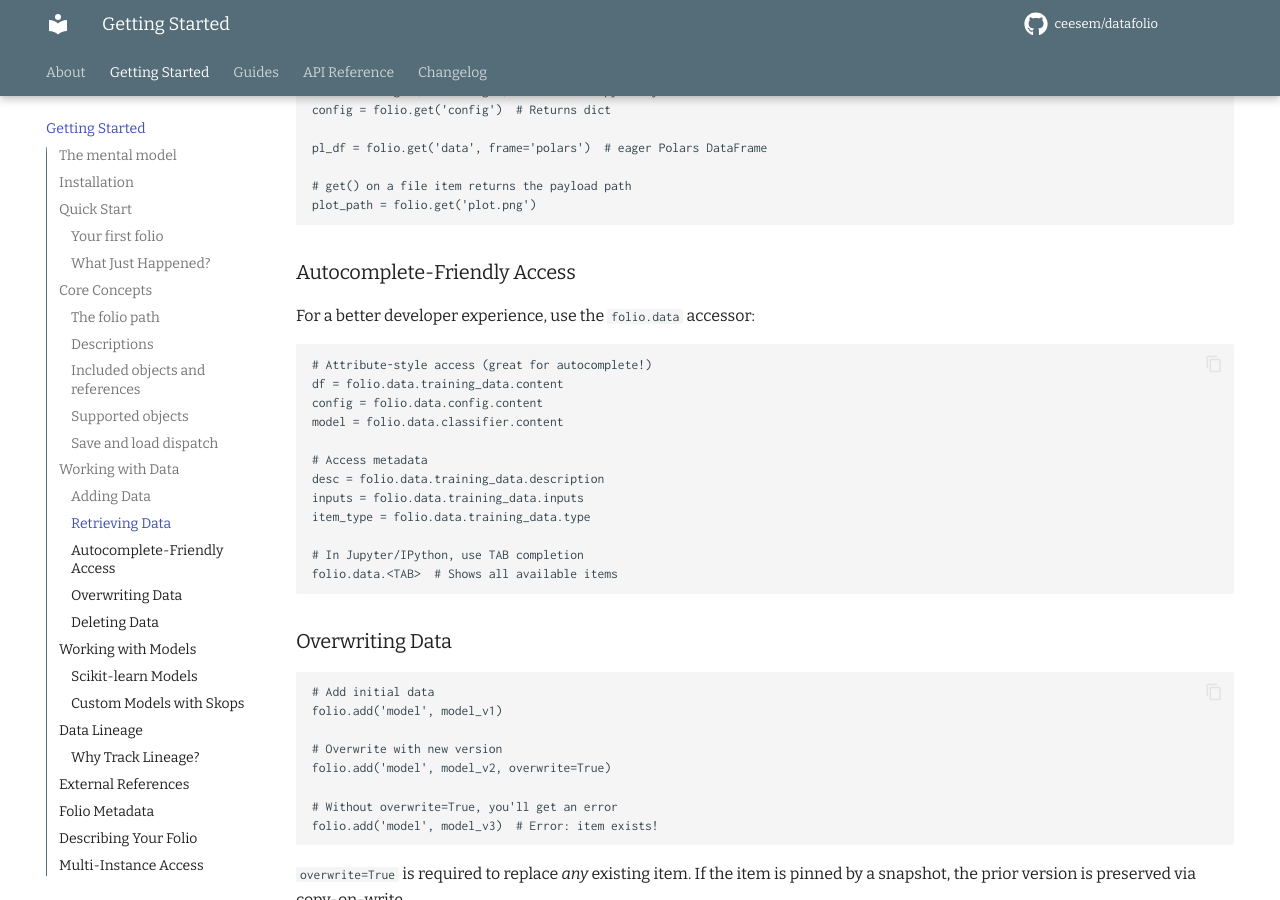
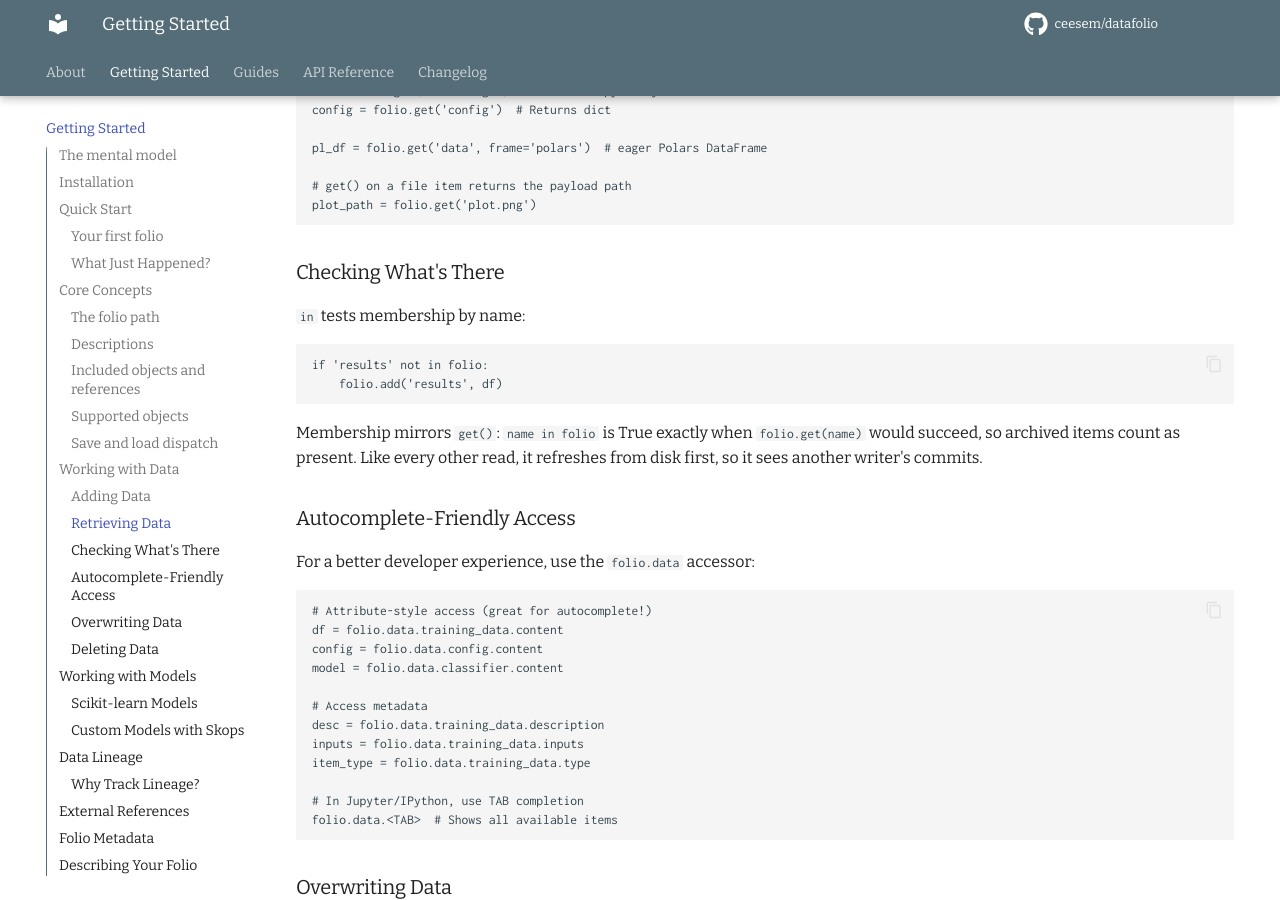
Before and after one commit to ceesem/datafolio, an MkDocs documentation site: the page built from docs/guides/getting-started.md, in a window 1280 px wide and 900 px high, scrolled down 4551 px. Built offline with MkDocs 1.6.1 and Material for MkDocs 9.7.7, drawn with Linux system fonts in a browser that asks for light colours; comment, search, counter and statistics services are not loaded.

Commit message:
Docs: document `in folio`; make the package API page real
`__contains__` shipped without user-facing docs. It is now covered in the
getting-started guide, the changelog, the README, and the method reference,
including the semantics that are not obvious from the signature: membership
mirrors get(), so archived items count as present, and it auto-refreshes
like every other read entry point.

The "Complete API" page rendered nothing — `::: src.datafolio` produced a
module list and no members, so the curated DataFolio page was in practice
the only reference, and its gaps were total. Strict mode did not catch this
because the target resolved fine; it was simply empty.

Pointing it at the package with show_submodules made it render, but as a
1.6MB dump of internals: every DataFolio method collided with an anchor on
the curated page, and every handler appeared under two paths. Since the
package exports one class and three exceptions, the page now documents that
surface and links to the DataFolio page for the class, with handlers,
storage, and readers called out as internal. Renamed in the nav to "Package
API" so the title no longer promises exhaustiveness.

Also adds `src` to mkdocstrings paths so `::: datafolio` resolves, and
backticks a docstring so autorefs stops trying to resolve 'filename' as a
cross-reference target.

Co-Authored-By: Claude Opus 5 (1M context) <noreply@anthropic.com>

````diff
--- a/docs/guides/getting-started.md
+++ b/docs/guides/getting-started.md
@@ -223,6 +223,20 @@ pl_df = folio.get('data', frame='polars')  # eager Polars DataFrame
 # get() on a file item returns the payload path
 plot_path = folio.get('plot.png')
 ```
+
+### Checking What's There
+
+`in` tests membership by name:
+
+```python
+if 'results' not in folio:
+    folio.add('results', df)
+```
+
+Membership mirrors `get()`: `name in folio` is True exactly when
+`folio.get(name)` would succeed, so archived items count as present. Like
+every other read, it refreshes from disk first, so it sees another writer's
+commits.
 
 ### Autocomplete-Friendly Access
 
--- a/mkdocs.yml
+++ b/mkdocs.yml
@@ -16,7 +16,7 @@ nav:
 - API Reference:
     - DataFolio Methods: reference/datafolio-api.md
     - CLI Reference: reference/cli.md
-    - Complete API: reference/api.md
+    - Package API: reference/api.md
 - Changelog: changelog.md
 
 
@@ -59,7 +59,7 @@ plugins:
       default_handler: python
       handlers:
         python:
-          paths: [.]
+          paths: [., src]
           inventories:
             - https://docs.python.org/3/objects.inv
             - https://numpy.org/doc/stable/objects.inv
````
Also changed, not shown: README.md (+4 -0 lines), docs/changelog.md (+10 -0 lines), docs/reference/api.md (+21 -2 lines), docs/reference/datafolio-api.md (+6 -1 lines), 1 other file.
